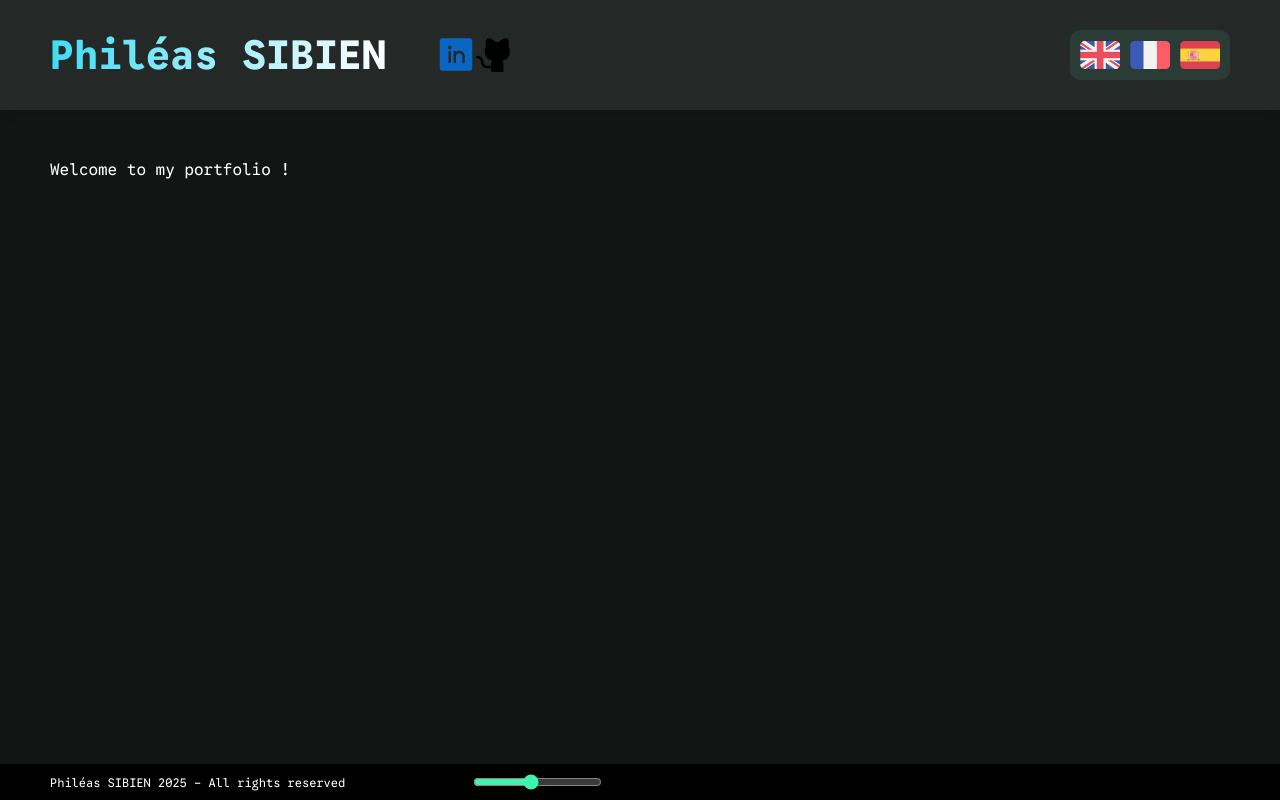
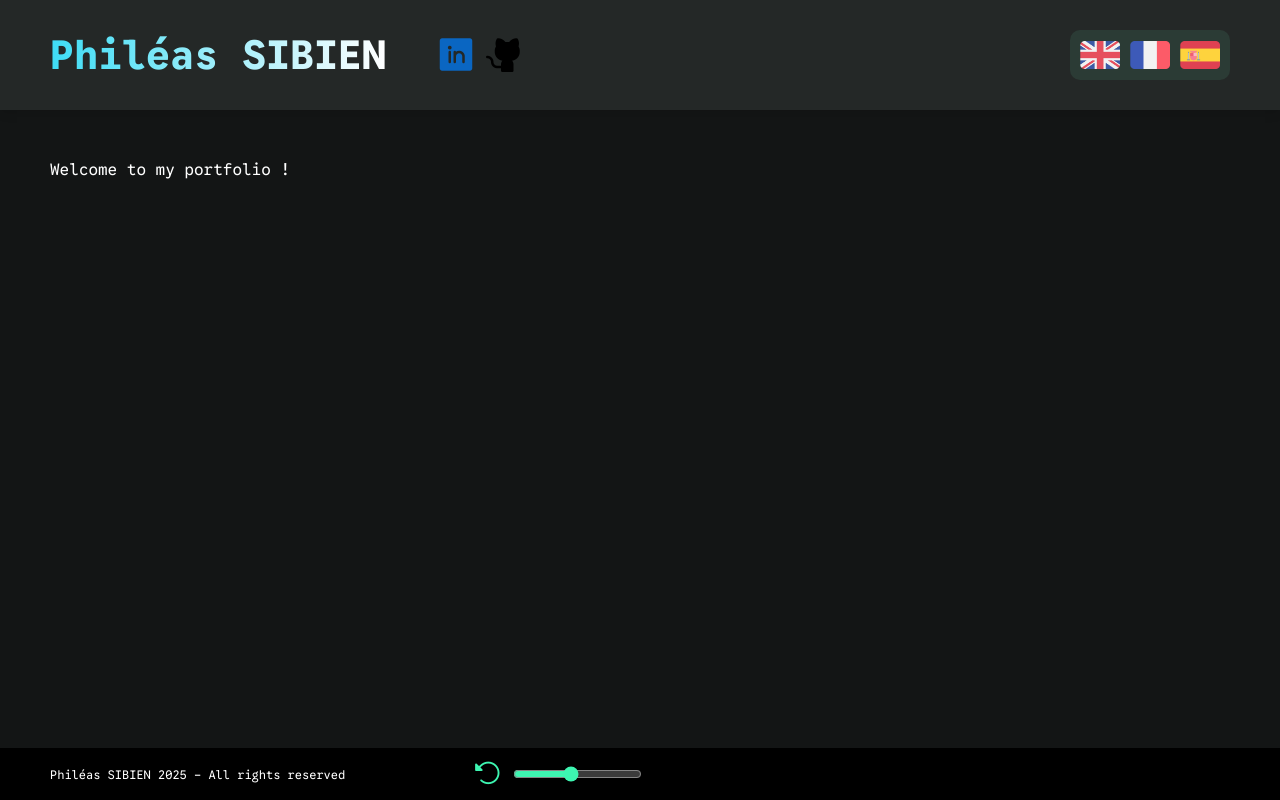
Before and after one commit to phileas-dev/portfolio, a PHP site: page / in a window 1280 px wide. Run offline with PHP 8.4, Linux system fonts and the light colour scheme.

Commit message:
refactor: remove unused favicon and icon files; enhance loading animations and styles, improve accessibility

```diff
--- a/css/styles.css
+++ b/css/styles.css
@@ -1,6 +1,7 @@
 @font-face {
   font-family: 'Google Sans Code';
   src: url('../assets/fonts/GoogleSansCode-VariableFont_wght.ttf');
+  font-display: swap;
 }
 
 * {
@@ -24,12 +25,24 @@
   accent-color: var(--primary);
 }
 
+html.js-loading body {
+  visibility: hidden;
+}
+
 body {
   background-color: var(--bg);
 }
 
 main {
+  opacity: 0;
+  animation: fadeIn 0.5s forwards;
   margin: 0 50px;
+}
+
+@keyframes fadeIn {
+  to {
+    opacity: 1;
+  }
 }
 
 header {
@@ -40,6 +53,12 @@ header {
   flex-direction: row;
   background-color: var(--header);
   box-shadow: 0px 3px 10px #0000001e;
+}
+
+.wrapper {
+  display: flex;
+  flex-direction: row;
+  gap: 10px;
 }
 
 a {
@@ -55,7 +74,9 @@ i {
 }
 
 i:hover {
+  cursor: pointer;
   transform: scale(1.05) rotate(5deg);
+  color: #fff;
 }
 
 #linkedin {color: #0a66c2;}
@@ -73,6 +94,25 @@ h1 {
 #links {
   display: flex;
   flex-direction: row;
+  gap: 10px;
+}
+
+button {
+  background: none;
+}
+
+#colorReset{
+  transition: 0.25s cubic-bezier(0.33, 1, 0.68, 1);
+  border: none;
+  i {
+    font-size: 30px;
+    color: var(--primary);
+  }
+}
+
+#colorReset:hover {
+  transform: rotate(-180deg) scale(1.1);
+  i {color: #fff;}
 }
 
 #lang-buttons {
@@ -91,7 +131,6 @@ h1 {
   justify-content: center;
   align-items: center;
   border: none;
-  background-color: transparent;
   transition: 0.1s;
 }
 
@@ -105,7 +144,7 @@ h1 {
   transform: scale(1.2);
 }
 
-.lang-icon {width: 40px;}
+.lang-icon {width: 40px; height: 28.8px;}
 
 [data-i18n] {transition: opacity 0.2s;}
 .updating [data-i18n] {opacity: 0.3;}
--- a/index.html
+++ b/index.html
@@ -1,39 +1,56 @@
 <!DOCTYPE html>
 <html lang="en">
 <head>
+    <style>
+        html.js-loading body {opacity: 0;}
+        body {transition: opacity 0.2s ease-out;}
+    </style>
+    <script>
+        document.documentElement.classList.add("js-loading");
+        document.documentElement.style.setProperty(
+            "--hue",
+            sessionStorage.getItem("hue") || 158
+        );
+    </script>
     <meta charset="UTF-8">
     <meta name="viewport" content="width=device-width, initial-scale=1.0">
-    <title lang-key="title"></title>
+    <meta name="description" content="My portfolio website">
+    <meta content="Philéas SIBIEN" property="og:title">
+    <meta content="My portfolio website" property="og:description">
+    <meta content="https://psibien.dev" property="og:url">
+    <meta content="#3DF5B1" data-react-helmet="true" name="theme-color">
+    <title lang-key="title">Philéas SIBIEN - Portfolio</title>
     <link rel="stylesheet" href="css/styles.css">
     <link rel="canonical" href="https://psibien.dev/">
     <link id="favicon" rel="icon" type="image/svg+xml" href="assets/icon.svg">
+    <link rel="stylesheet" type="text/css" href="https://unpkg.com/@phosphor-icons/web@2.1.1/src/fill/style.css">
     <!-- <link rel="icon" type="image/x-icon" href="assets/fav.ico"> -->
-    <link rel="stylesheet" type="text/css" href="https://cdn.jsdelivr.net/npm/@phosphor-icons/web@2.1.1/src/fill/style.css">
 </head>
 
 <body>
     <header>
         <h1>Philéas SIBIEN</h1>
         <div id="links">
-            <a href="https://www.linkedin.com/in/phil%C3%A9as-sibien/" target="_blank"><i id="linkedin" class="ph-fill ph-linkedin-logo"></i></a>
-            <a href="https://github.com/phileas-dev/" target="_blank"><i id="github" class="ph-fill ph-github-logo"></i></a>
+            <a aria-label="My LinkedIn page" href="https://www.linkedin.com/in/phil%C3%A9as-sibien/" target="_blank"><i id="linkedin" class="ph-fill ph-linkedin-logo"></i></a>
+            <a aria-label="My GitHub profile" href="https://github.com/phileas-dev/" target="_blank"><i id="github" class="ph-fill ph-github-logo"></i></a>
         </div>
         <div id="lang-buttons">
-            <button data-lang="en" aria-label="English"><img class="lang-icon" src="./assets/flags/GB.png" draggable="false"></button>
-            <button data-lang="fr" aria-label="French"><img class="lang-icon" src="./assets/flags/FR.png" draggable="false"></button>
-            <button data-lang="es" aria-label="Spanish"><img class="lang-icon" src="./assets/flags/ES.png" draggable="false"></button>
+            <button data-lang="en" aria-label="English"><img alt="english" class="lang-icon" src="./assets/flags/GB.png" draggable="false"></button>
+            <button data-lang="fr" aria-label="French"><img alt="french" class="lang-icon" src="./assets/flags/FR.png" draggable="false"></button>
+            <button data-lang="es" aria-label="Spanish"><img alt="spanish" class="lang-icon" src="./assets/flags/ES.png" draggable="false"></button>
         </div>
     </header>
 
     <main>
-        <p lang-key="main"></p>
-
-
+        <p lang-key="main">Welcome to my portfolio !</p>
     </main>
 
     <footer>
-        <p lang-key="footer_message"></p>
-        <input type="range" id="col" name="col" min="0" max="359" value="158">
+        <p lang-key="footer_message">Philéas SIBIEN 2025 - All rights reserved</p>
+        <div class="wrapper">
+            <button aria-label="Reset color" id="colorReset"><i class="ph-fill ph-arrow-counter-clockwise"></i></button>
+            <input aria-label="Color slider" type="range" id="col" name="col" min="0" max="359" value="158">
+        </div>
     </footer>
 
     <script src="js/lang_manager.js"></script>
--- a/js/col.js
+++ b/js/col.js
@@ -1,4 +1,6 @@
 const defaultHue = 158
+const defaultSat = 90
+const defaultBri = 60
 
 // hue slider functionality & storage
 slider = document.getElementById("col");
@@ -9,7 +11,7 @@ slider.addEventListener('input', () => {
 function updateCol(hue, updateSlider=true) {
     document.documentElement.style.setProperty('--hue', hue);
     window.sessionStorage.setItem("hue", hue);
-    setFaviconColor(`hsl(${hue}, 100%, 100%)`)
+    setFaviconColor(`hsl(${hue}, ${defaultSat}%, ${defaultBri}%)`)
     if (updateSlider) {
         slider.value = hue;
     }
@@ -21,12 +23,11 @@ window.addEventListener("load", () => {
     updateCol(storedColor || defaultHue);
 });
 
-//reset to default color when clicking icon
-// reset = document.getElementById("colorReset");
-// reset.addEventListener("click", () => {
-//     updateCol(defaultHue);
-// })
-
+// reset to default color when clicking icon
+reset = document.getElementById("colorReset");
+reset.addEventListener("click", () => {
+    updateCol(defaultHue);
+})
 
 
 function setFaviconColor(color) {
--- a/js/lang_manager.js
+++ b/js/lang_manager.js
@@ -6,15 +6,15 @@ Promise.all(
     langs.map(l =>
         fetch(`./lang/${l}.json`)
             .then(res => res.json())
-            .then(data => {
-                lang_data[l] = data;
-            })
+            .then(data => lang_data[l] = data)
     )
 ).then(() => {
     console.log("All languages loaded:", lang_data);
     // get lang setting or default to en
-    var savedLang = localStorage.getItem("lang") || "en"
-    updateLang(savedLang)
+    const savedLang = localStorage.getItem("lang") || "en";
+    updateLang(savedLang);
+
+    document.documentElement.classList.remove("js-loading");
 });
 
 function updateLang(lang) {
```
Also changed, not shown: assets/fav.ico (deleted), assets/icon.svg (deleted).
